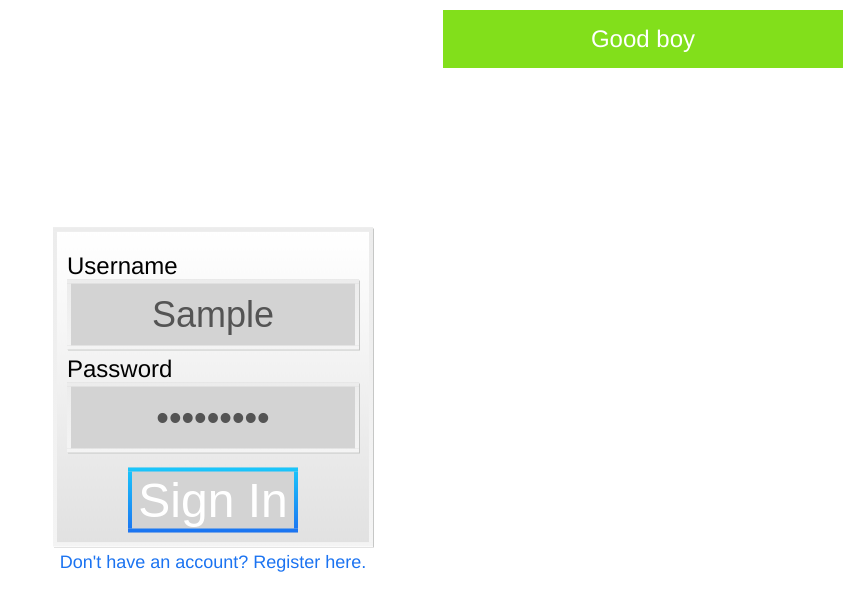
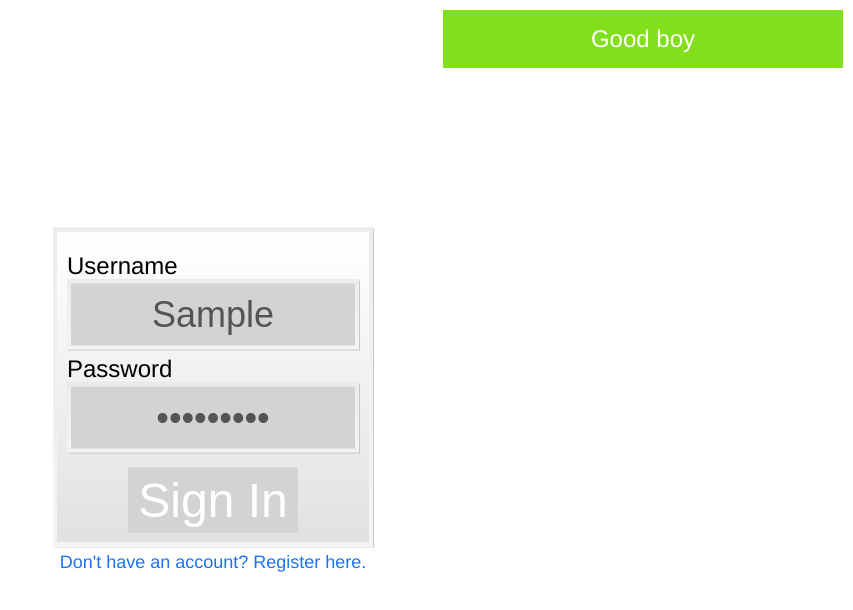
Before and after one commit to ErnestTheBest/chatApp, a plain HTML site: page index.html in a window 1280 px wide. Both pictures are taken after typing "Sample", "Sample123" into the empty fields and a click on the button "Sign In". Shown: the whole page, without its empty margins (427-1280 px from the left). Drawn offline with Linux system fonts and the light colour scheme; no server answers.

Commit message:
Fixed disabled button.

```diff
--- a/styles/common.css
+++ b/styles/common.css
@@ -25,6 +25,12 @@ a {
 
 button:disabled, input[type=text]:disabled, input[type=password]:disabled {
     background: lightgray;
+}
+
+button:disabled {
+    border: solid;
+    border-color: lightgray;
+    border-width: 4px;
 }
 
 #center {
--- a/task/BACKLOG.txt
+++ b/task/BACKLOG.txt
@@ -36,4 +36,4 @@
 ----- BUG -----
 * Html, Body, Container 100% for mobile version
 * Buttons must not move around. Align them to fixed positions.
-* Border on disabled button should be consistent colo with button.
+* Border on disabled button should be consistent colour with button
```
Also changed, not shown: chat.html (+2 -2 lines).
